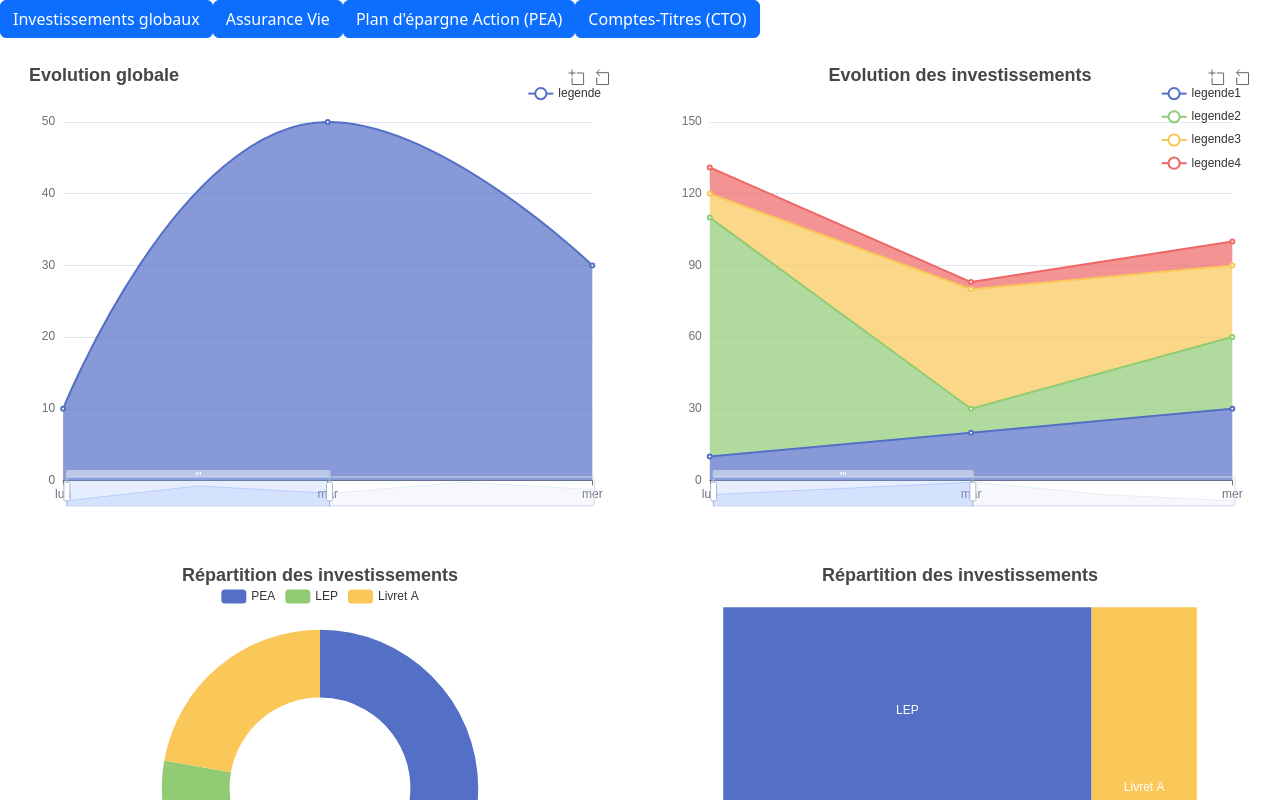
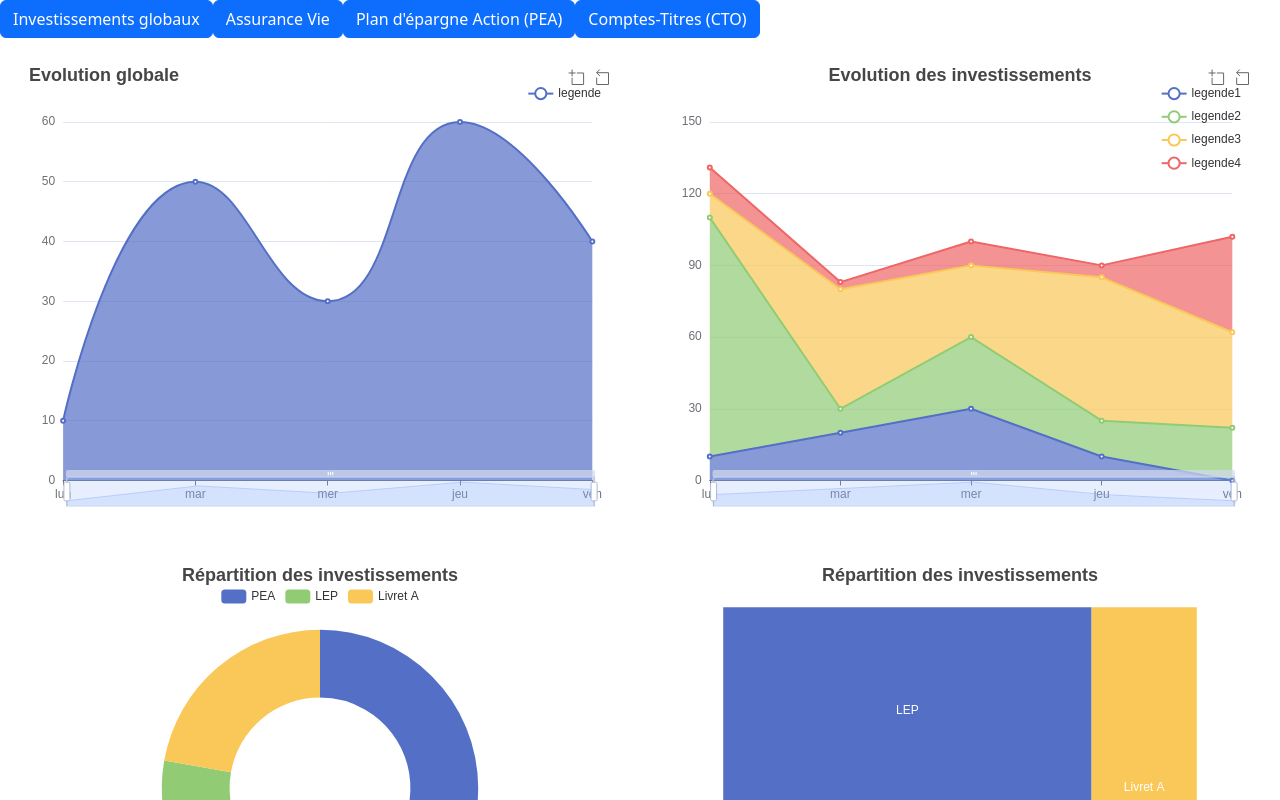
Before and after one commit to AlanJumeaucourt/WEB-Project-Bank-Synthesis, a React (Create React App) app in the folder Front/: page /design-investment in a window 1280 px wide. Shown: the top 800 px of the page. Built offline with nearby package versions, Linux system fonts and the light colour scheme; what @react-keycloak/web, keycloak-js would draw is missing.

Commit message:
Show all data of linechart by default

```diff
--- a/Front/src/components/charts/Lines.jsx
+++ b/Front/src/components/charts/Lines.jsx
@@ -120,7 +120,7 @@ export function StackedAreaChart({ title, dispositionTitre, xData, names, yDatas
             {
                 type: 'inside',
                 start: 0,
-                end: 50
+                end: 100
             },
             {}
         ],
```
